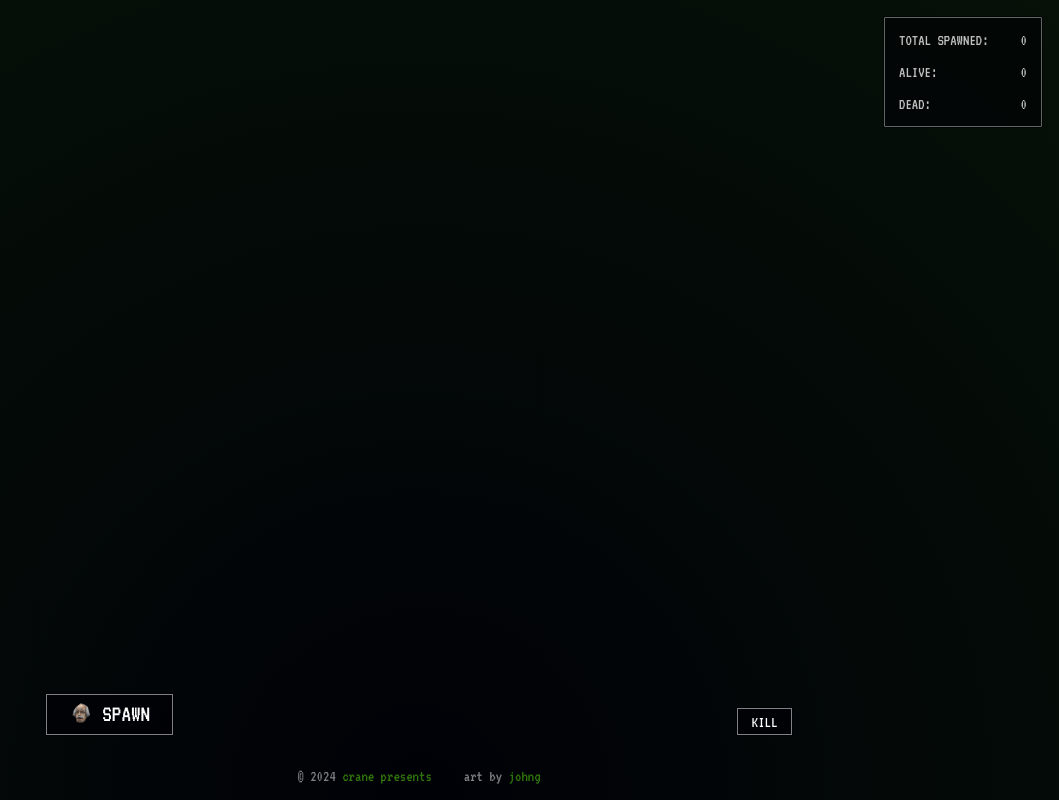
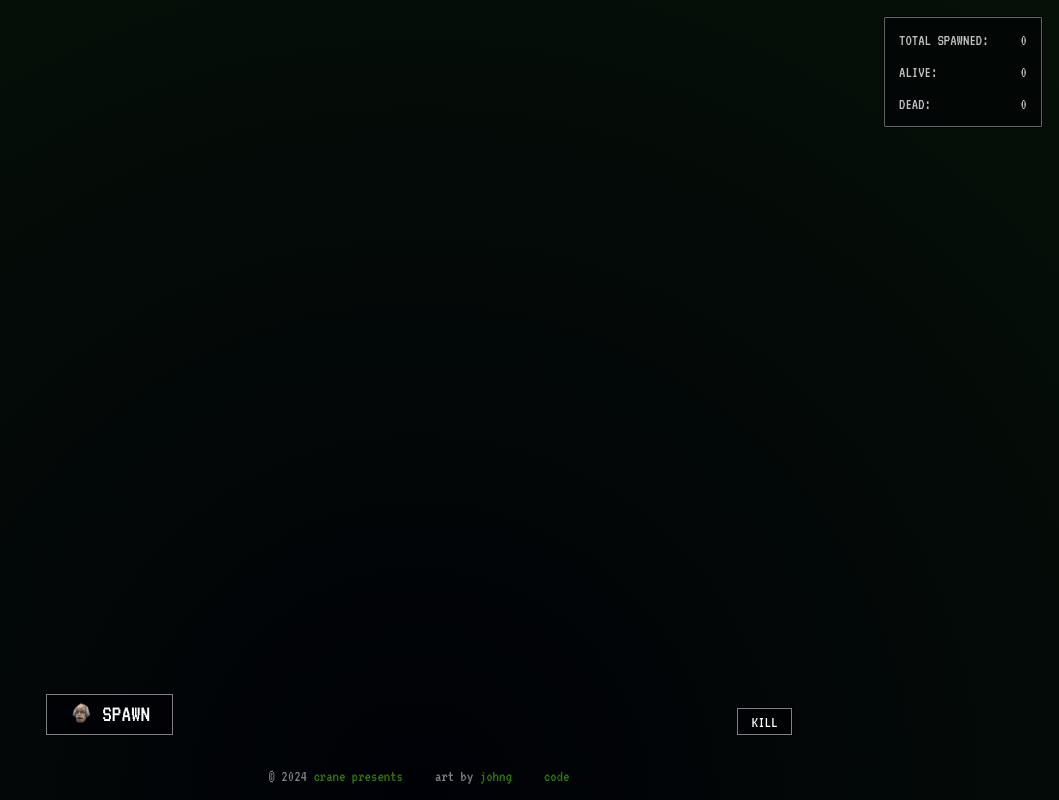
Before and after one commit to cryptiddddd/coomer-clone-simulator, a website with bundled scripts: page site/index.html in a window 1280 px wide. Shown: the whole page, without its empty margins (221-1280 px from the left). Built offline with nearby package versions, Linux system fonts and the light colour scheme.

Commit message:
added link to code source

```diff
--- a/site/index.html
+++ b/site/index.html
@@ -46,6 +46,7 @@
         <div id="credits">
             <span>&copy; 2024 <a href="https://cranepresents.dev/" target="_blank">crane presents</a></span>
             <span>art by <a href="https://www.tumblr.com/johnguu" target="_blank">johng</a></span>
+            <a href="https://github.com/cryptiddddd/coomer-clone-simulator">code</a>
         </div>
     </div>
 
```
